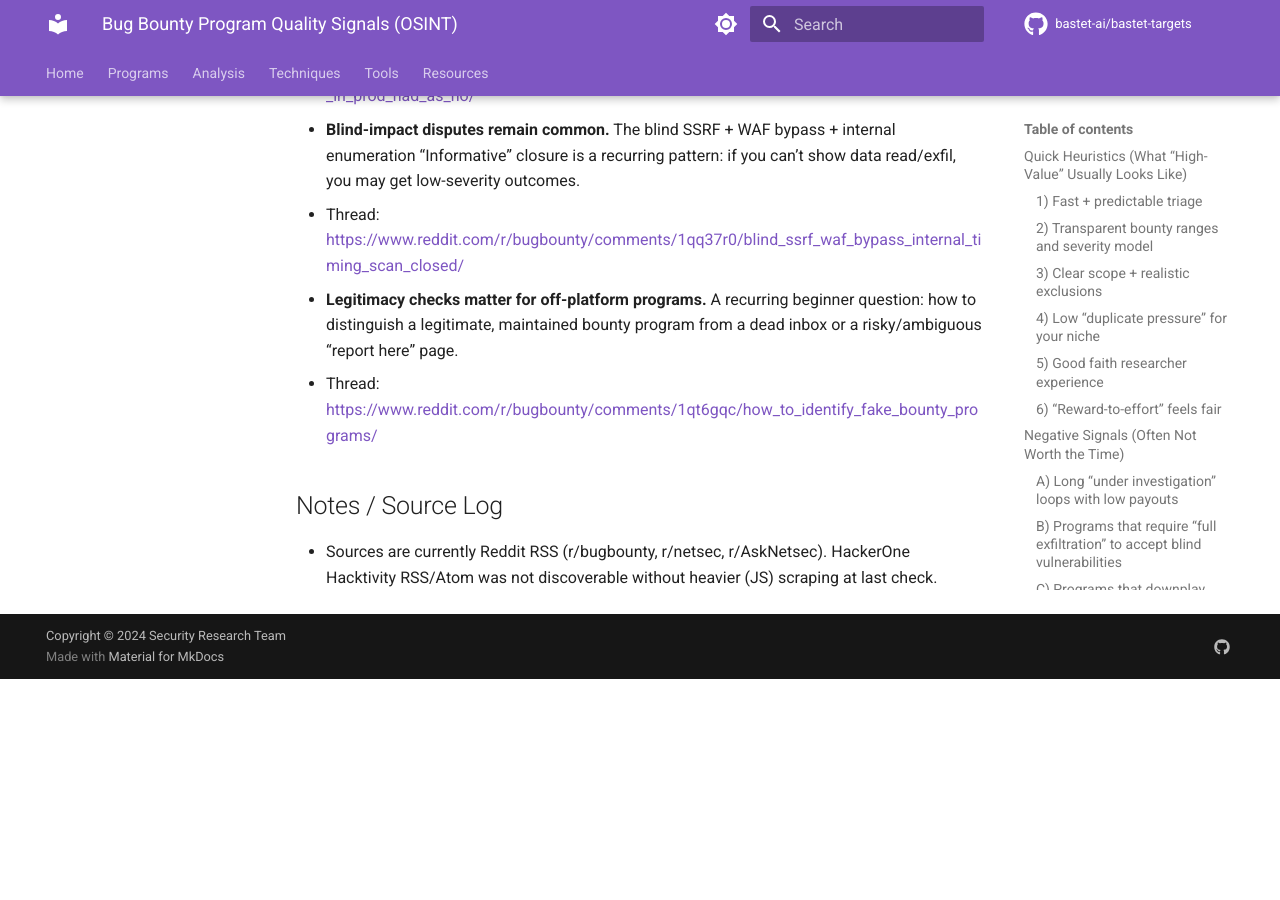
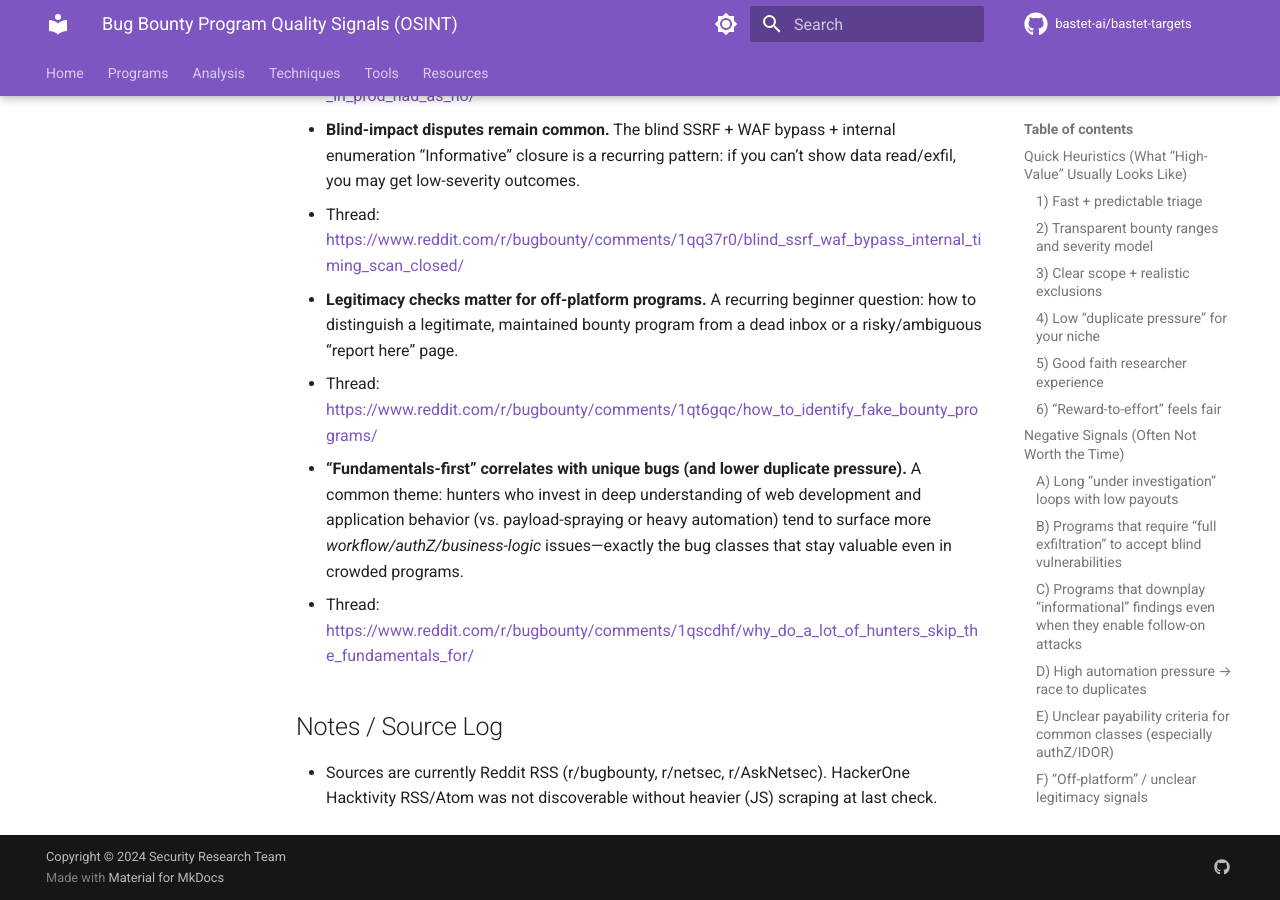
Before and after one commit to bastet-ai/bastet-targets, an MkDocs documentation site: the page built from docs/programs/program-quality-signals.md, in a window 1280 px wide and 900 px high, scrolled down 4216 px. Built offline with MkDocs 1.6.1 and Material for MkDocs 9.7.7, drawn with Linux system fonts in a browser that asks for light colours; comment, search, counter and statistics services are not loaded; before the commit the page ends 4895 px from its top, so only the background shows below that; some of the changed text lies outside the part shown.

Commit message:
docs: update program quality signals (fundamentals-first OSINT)

```diff
--- a/docs/programs/program-quality-signals.md
+++ b/docs/programs/program-quality-signals.md
@@ -123,6 +123,9 @@
 - **Legitimacy checks matter for off-platform programs.** A recurring beginner question: how to distinguish a legitimate, maintained bounty program from a dead inbox or a risky/ambiguous “report here” page.
   - Thread: https://www.reddit.com/r/bugbounty/comments/1qt6gqc/how_to_identify_fake_bounty_programs/
 
+- **“Fundamentals-first” correlates with unique bugs (and lower duplicate pressure).** A common theme: hunters who invest in deep understanding of web development and application behavior (vs. payload-spraying or heavy automation) tend to surface more *workflow/authZ/business-logic* issues—exactly the bug classes that stay valuable even in crowded programs.
+  - Thread: https://www.reddit.com/r/bugbounty/comments/1qscdhf/why_do_a_lot_of_hunters_skip_the_fundamentals_for/
+
 ## Notes / Source Log
 
 - Sources are currently Reddit RSS (r/bugbounty, r/netsec, r/AskNetsec). HackerOne Hacktivity RSS/Atom was not discoverable without heavier (JS) scraping at last check.
```
Also changed, not shown: other parts of docs/programs/program-quality-signals.md (+1 -1 lines).
